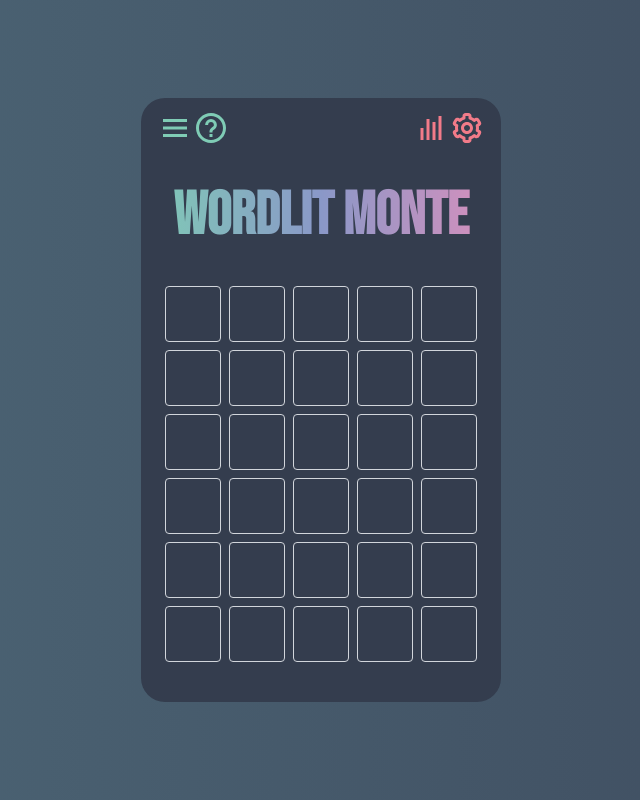
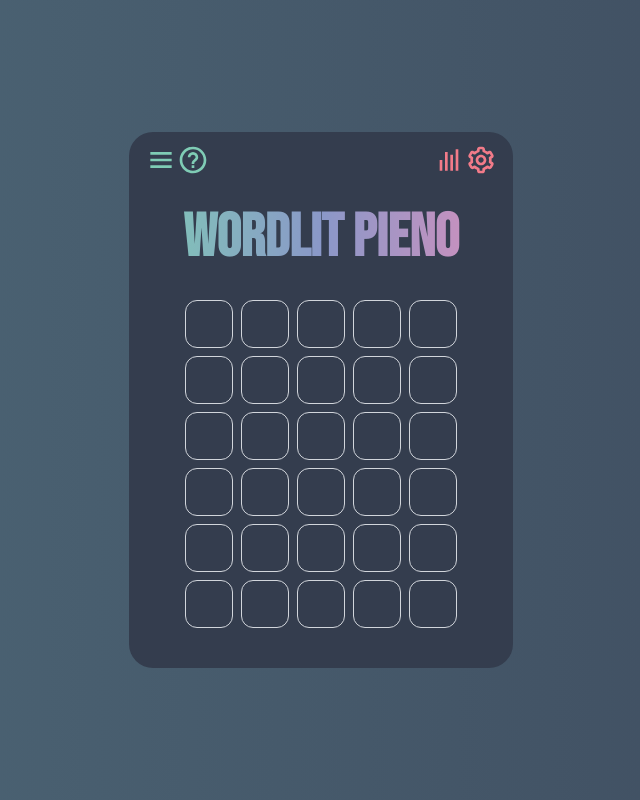
Before and after one commit to whisher/parodle, a React (Create React App) app: page / in a window 1280 px wide. Shown: the whole page, without its empty margins (319-959 px from the left). Built offline with nearby package versions, Linux system fonts and the light colour scheme.

Commit message:
add cell animation

```diff
--- a/public/data.json
+++ b/public/data.json
@@ -1 +1 @@
-["paese", "monte", "pieno", "colle", "bacca"]
+["paese", "monte", "pieno", "colle", "bacca", "cazzo", "astio", "prato"]
--- a/src/app/components/cell.tsx
+++ b/src/app/components/cell.tsx
@@ -6,16 +6,25 @@ export interface CellProps {
 	match: IsMatch;
 }
 const Cell: React.FC<CellProps> = ({ char, match }) => {
-	let className =
-		'h-14 w-14 flex justify-center items-center  border border-gray-300 rounded text-2xl text-gray-300 font-bold uppercase';
+	let classNameContainer =
+		'h-11 w-11 lg:h-12 lg:w-12  border border-gray-300 rounded-xl overflow-hidden transition';
+	let classNameSpan =
+		'h-full w-full flex justify-center items-center  text-2xl text-white font-bold uppercase scale-0 transition';
 	if (match === IsMatch.OK) {
-		className += ' bg-green-400';
+		classNameContainer += ' !border-green-400';
+		classNameSpan += ' scale-100 bg-green-400';
 	} else if (match === IsMatch.IN_THE_SOLUTION) {
-		className += ' bg-amber-400';
+		classNameContainer += ' !border-amber-400';
+		classNameSpan += ' scale-100 bg-amber-400';
 	} else if (match === IsMatch.WRONG) {
-		className += ' bg-red-400';
+		classNameContainer += ' !border-red-400';
+		classNameSpan += ' scale-100 bg-red-400';
 	}
-	return <div className={className}>{char}</div>;
+	return (
+		<div className={classNameContainer}>
+			<span className={classNameSpan}>{char}</span>
+		</div>
+	);
 };
 
 export { Cell };
--- a/src/app/components/layout.tsx
+++ b/src/app/components/layout.tsx
@@ -6,8 +6,9 @@ export interface LayoutProps {
 
 const Layout = ({ children }: LayoutProps) => {
 	return (
-		<div className="h-screen flex justify-center items-center bg-gradient-to-r from-gradient-from to-gradient-to">
+		<div className="h-screen flex flex-col justify-center items-center bg-gradient-to-r from-gradient-from to-gradient-to">
 			<main>{children}</main>
+			{/*<footer className="hidden lg:block fixed -bottom-1/3 left-0 right-0 h-[400px] w-1/2 ml-auto mr-auto rounded-full bg-gradient-to-r from-lime-400 via-indigo-400 to-pink-400"></footer>*/}
 		</div>
 	);
 };
--- a/src/app/components/nav.tsx
+++ b/src/app/components/nav.tsx
@@ -7,16 +7,16 @@ const Nav: React.FC = () => {
 			<nav>
 				<ul className="flex justify-between items-center">
 					<li>
-						<BiMenu className="h-9 w-9 text-lime-400" />
+						<BiMenu className="h-8 w-8 text-lime-400" />
 					</li>
 					<li>
-						<BiHelpCircle className="h-9 w-9 text-lime-400" />
+						<BiHelpCircle className="h-8 w-8 text-lime-400" />
 					</li>
 					<li className="ml-auto">
-						<BiBarChart className="h-9 w-9 text-red-400" />
+						<BiBarChart className="h-8 w-8 text-red-400" />
 					</li>
 					<li>
-						<BiCog className="h-9 w-9 text-red-400" />
+						<BiCog className="h-8 w-8 text-red-400" />
 					</li>
 				</ul>
 			</nav>
--- a/src/app/components/table.tsx
+++ b/src/app/components/table.tsx
@@ -7,7 +7,7 @@ export interface TableProps {
 }
 const Table: React.FC<TableProps> = ({ rows }) => {
 	return (
-		<div className="flex flex-col gap-2 px-6">
+		<div className="flex flex-col gap-2 px-10 lg:px-14">
 			{rows.map((row, i) => {
 				return <Row key={i} row={row} />;
 			})}
--- a/src/app/constants/index.ts
+++ b/src/app/constants/index.ts
@@ -1,2 +1,30 @@
 export const API_URL = 'data.json';
 export const ROW_LEN = 5;
+export const KEYBOARD_KEYS = [
+	'q',
+	'w',
+	'e',
+	'r',
+	't',
+	'y',
+	'u',
+	'i',
+	'o',
+	'p',
+	'a',
+	's',
+	'd',
+	'f',
+	'g',
+	'h',
+	'j',
+	'k',
+	'l',
+	'z',
+	'x',
+	'c',
+	'v',
+	'b',
+	'n',
+	'm'
+];
--- a/src/app/index.tsx
+++ b/src/app/index.tsx
@@ -1,6 +1,6 @@
 import React, { useEffect, useState, useRef } from 'react';
 
-import { API_URL, ROW_LEN } from './constants';
+import { API_URL, ROW_LEN, KEYBOARD_KEYS } from './constants';
 import { Alert } from './components/alert';
 import { Layout } from './components/layout';
 import { Table } from './components/table';
@@ -9,12 +9,12 @@ import { Nav } from './components/nav';
 
 import type { RowDto } from './types';
 import { IsMatch } from './types';
+
 const App: React.FC = () => {
 	const ref = useRef('');
 	const [error, setError] = useState<boolean>(false);
 	const [loading, setLoading] = useState<boolean>(false);
 	const [solution, setSolution] = useState<string>('');
-	const [isGameOver, setIsGameOver] = useState(false);
 	const [rows, setRows] = useState<RowDto[]>([
 		{
 			guesses: Array(ROW_LEN).fill(''),
@@ -46,7 +46,8 @@ const App: React.FC = () => {
 		const handleType = (ev: Event): void => {
 			ev.preventDefault();
 
-			const currentKey = (ev as unknown as KeyboardEvent).key;
+			const currentKey = (ev as unknown as KeyboardEvent).key.toLowerCase();
+			if (KEYBOARD_KEYS.includes(currentKey)) {
 				ref.current = ref.current + currentKey;
 				const lenGuesses = ref.current.length - 1;
 
@@ -81,15 +82,14 @@ const App: React.FC = () => {
 						return row;
 					});
 				});
-			setIsGameOver(rows[0].matches.every((currentValue) => currentValue === IsMatch.OK));
-			console.log('isGameOver', isGameOver);
+			}
 		};
 
 		window.addEventListener('keydown', handleType);
 		return () => {
 			window.removeEventListener('keydown', handleType);
 		};
-	}, [solution, isGameOver, rows]);
+	}, [solution]);
 
 	useEffect(() => {
 		let isMounted = false;
@@ -130,7 +130,7 @@ const App: React.FC = () => {
 		<Layout>
 			<div className="w-full rounded-3xl pt-3 pb-10 bg-bck">
 				<Nav />
-				<h1 className="my-10 p-0 uppercase text-6xl font-bold text-center text-gradient bg-gradient-to-r from-lime-400 via-indigo-400 to-pink-400">
+				<h1 className="my-8 p-0 uppercase text-6xl font-bold text-center text-gradient bg-gradient-to-r from-lime-400 via-indigo-400 to-pink-400">
 					Wordlit {solution}
 				</h1>
 				<Table rows={rows} />
--- a/src/index.css
+++ b/src/index.css
@@ -7,4 +7,7 @@
 		background-clip: text;
 		-webkit-text-fill-color: transparent;
 	}
+	.clip-round {
+		clip-path: circle(30% at 50% 30%);
+	}
 }
```
Lines whose indentation alone changed are shown as unchanged.
